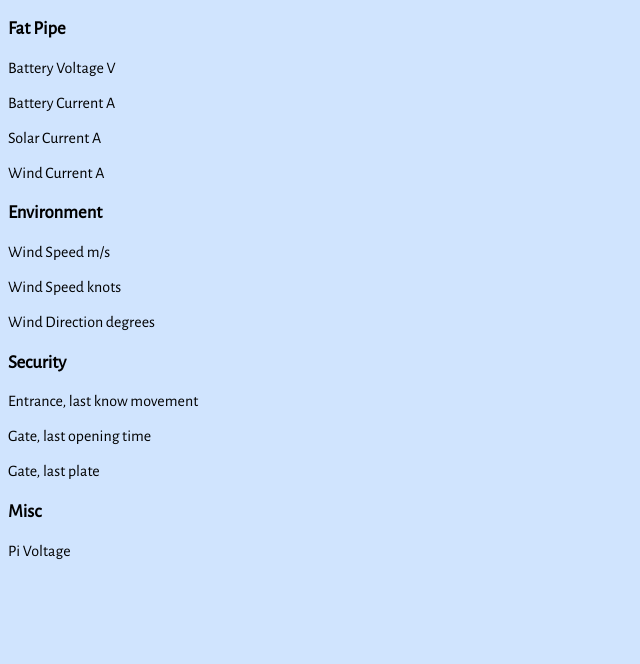
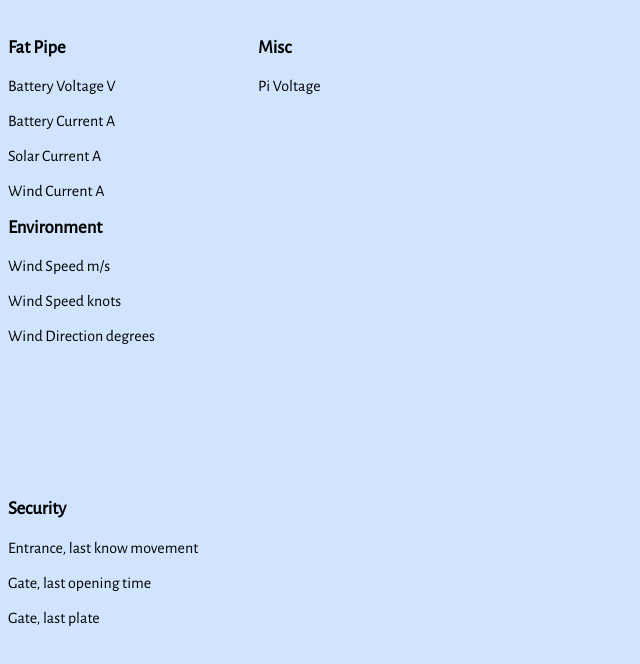
Before and after one commit to leemind/PiMonitor-Node, a website: page index.html in a window 1280 px wide. Shown: the part 52-716 px from the top of the page, without its empty margins (0-640 px from the left). Drawn offline with nearby package versions, Linux system fonts and the light colour scheme; no server answers.

Commit message:
iUpdate all

```diff
--- a/index.html
+++ b/index.html
@@ -10,26 +10,46 @@
     	<script src="/socket.io/socket.io.js"></script>
 	<script src="compass.js"></script>
 
+    <div id="container" style="width:600px">
 
+        <div id="header">
             <h2>Lone Farm Real Time Status Monitor</h2>
+        </div>
+
+        <div id="fatpipe" style="width:250px;height:180px;float:left">
             <h3>Fat Pipe</h3>
             <p>Battery Voltage <span id="BatteryVoltage"></span>V</p>
             <p>Battery Current <span id="BatteryCurrent"></span>A</p>
             <p>Solar Current <span id="SolarCurrent"></span>A</p>
             <p>Wind Current <span id="WindCurrent"></span>A</p>
+        </div>
+
+        <div id="misc" style="width:300px;height:180px;float:left">
+            <h3>Misc</h3>
+            <p>Pi Voltage <span id="PiVoltage"></span></p>
+        </div>
+
+
+        <div id="envNum" style="width:250px;height:300px;float:left">
             <h3>Environment</h3>
             <p>Wind Speed <span id="WindSpeedms"></span> m/s</p>
             <p>Wind Speed <span id="WindSpeedkt"></span> knots</p>
             <p>Wind Direction <span id="WindDirection"></span> degrees</p>
+        </div>
+
+        <div id="envGraphics" style="width:300px;height:300px;float:left">
+            <canvas id="compass" width="300" height="300">No canvas for you</canvas>
+        </div>
+
+        <div id="security">
             <h3>Security</h3>
             <p>Entrance, last know movement <span id="Entrance"></span></p>
             <p>Gate, last opening time <span id="GateTime"></span></p>
             <p>Gate, last plate<span id="GatePlate"></span></p>
-    <h3>Misc</h3>
-    <p>Pi Voltage <span id="PiVoltage"></span></p>
-    <canvas id="compass" width="300" height="300">No canvas for you</canvas>
+        </div>
 
-<!--    <div id="container" style="min-width: 400px; height: 400px; margin: 0 auto"></div> -->
+
+     </div>
 
     <script>
         var socket = io.connect('http://fp.lonefarm.co.uk:843');
```
Lines whose indentation alone changed are shown as unchanged.
